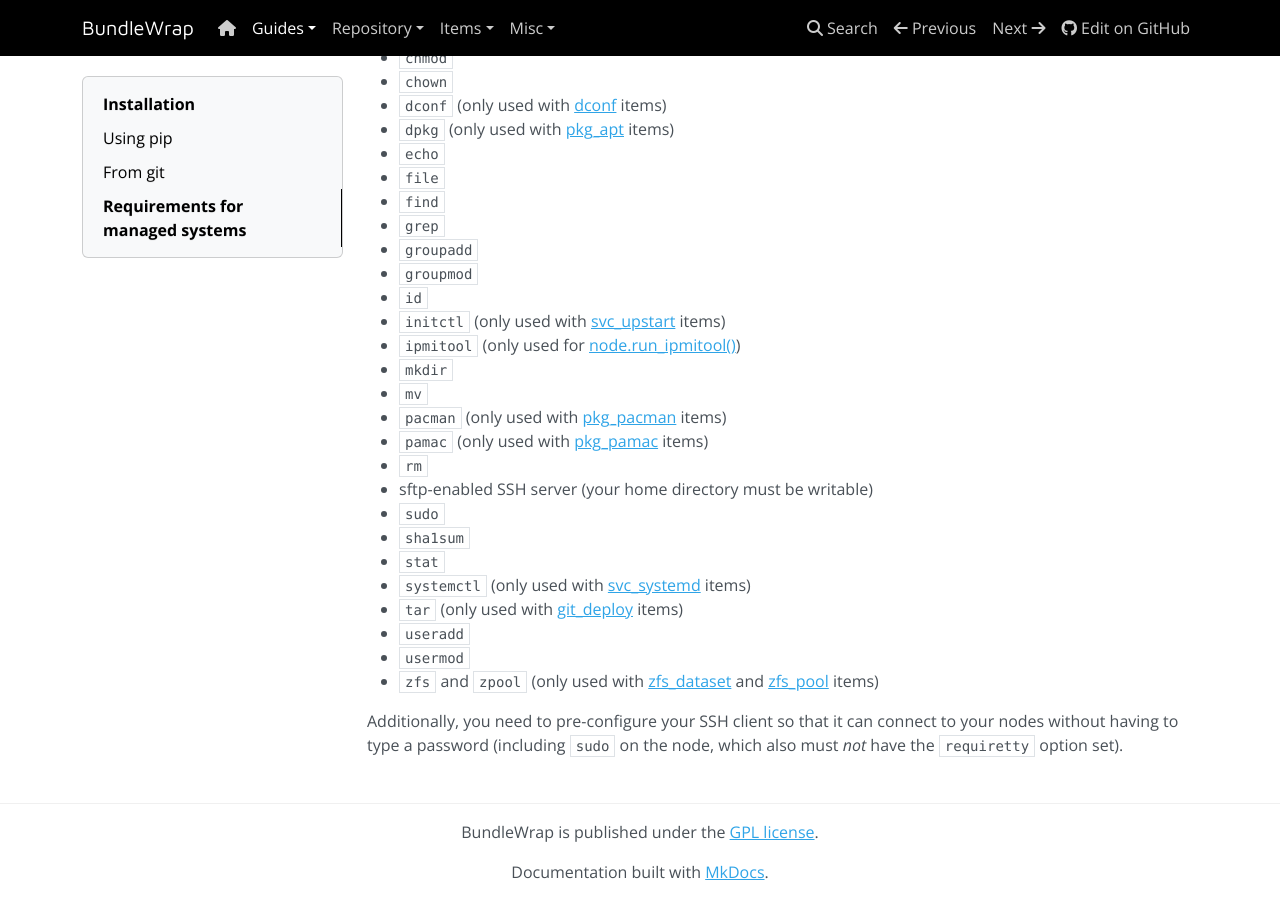
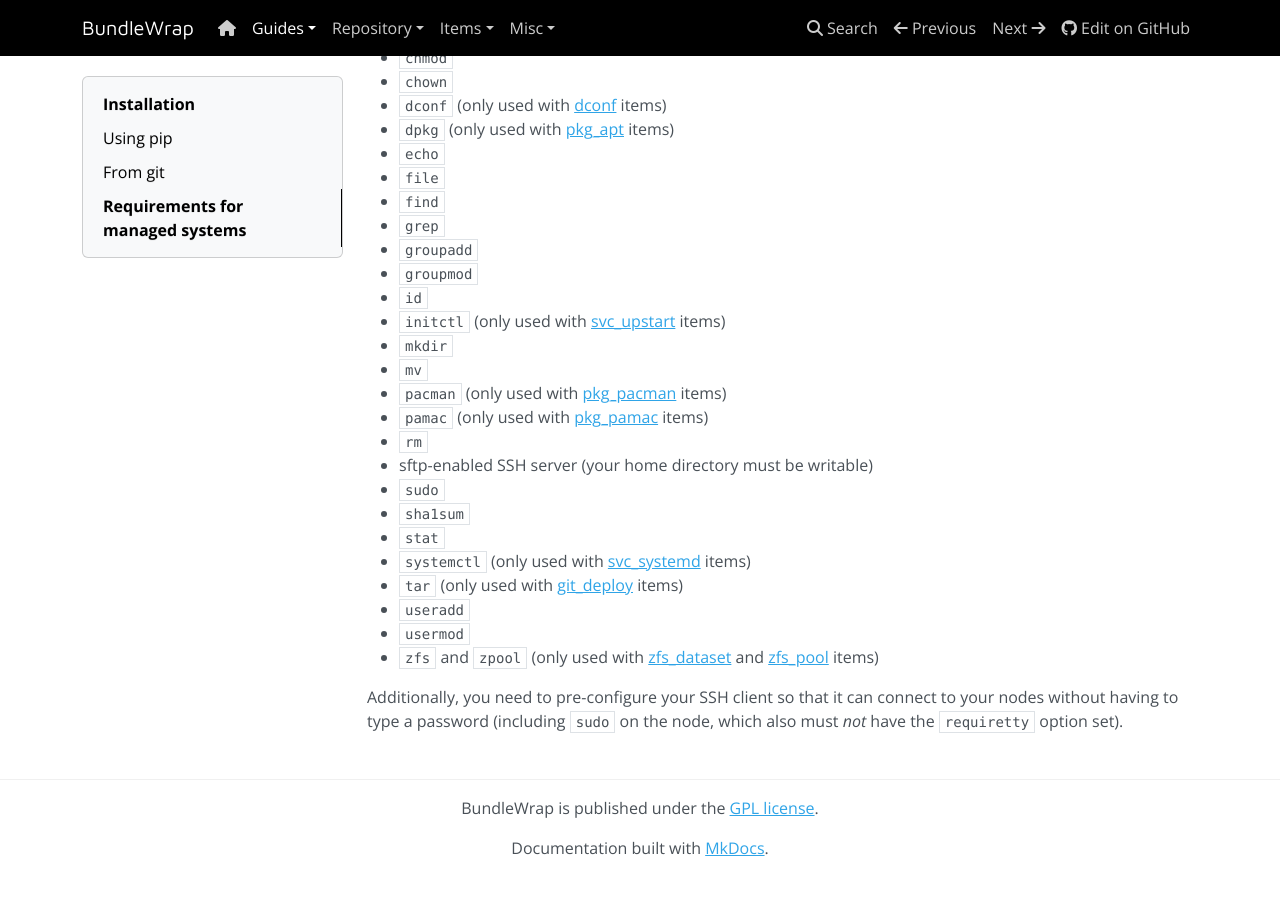
Before and after one commit to bundlewrap/bundlewrap, an MkDocs documentation site: the page built from docs/content/guide/installation.md, in a window 1280 px wide and 900 px high, scrolled down 1527 px. Built offline with MkDocs 1.6.1, drawn with Linux system fonts in a browser that asks for light colours; nearby versions of some CDN libraries; after the commit the page ends 2403 px from its top, so only the background shows below that.

Commit message:
docs: remove wrongfully added dependency on ipmitool

```diff
--- a/docs/content/guide/installation.md
+++ b/docs/content/guide/installation.md
@@ -70,7 +70,6 @@
 * `groupmod`
 * `id`
 * `initctl` (only used with [svc_upstart](../items/svc_upstart.md) items)
-* `ipmitool` (only used for [node.run_ipmitool()](api.md))
 * `mkdir`
 * `mv`
 * `pacman` (only used with [pkg_pacman](../items/pkg_pacman.md) items)
```
